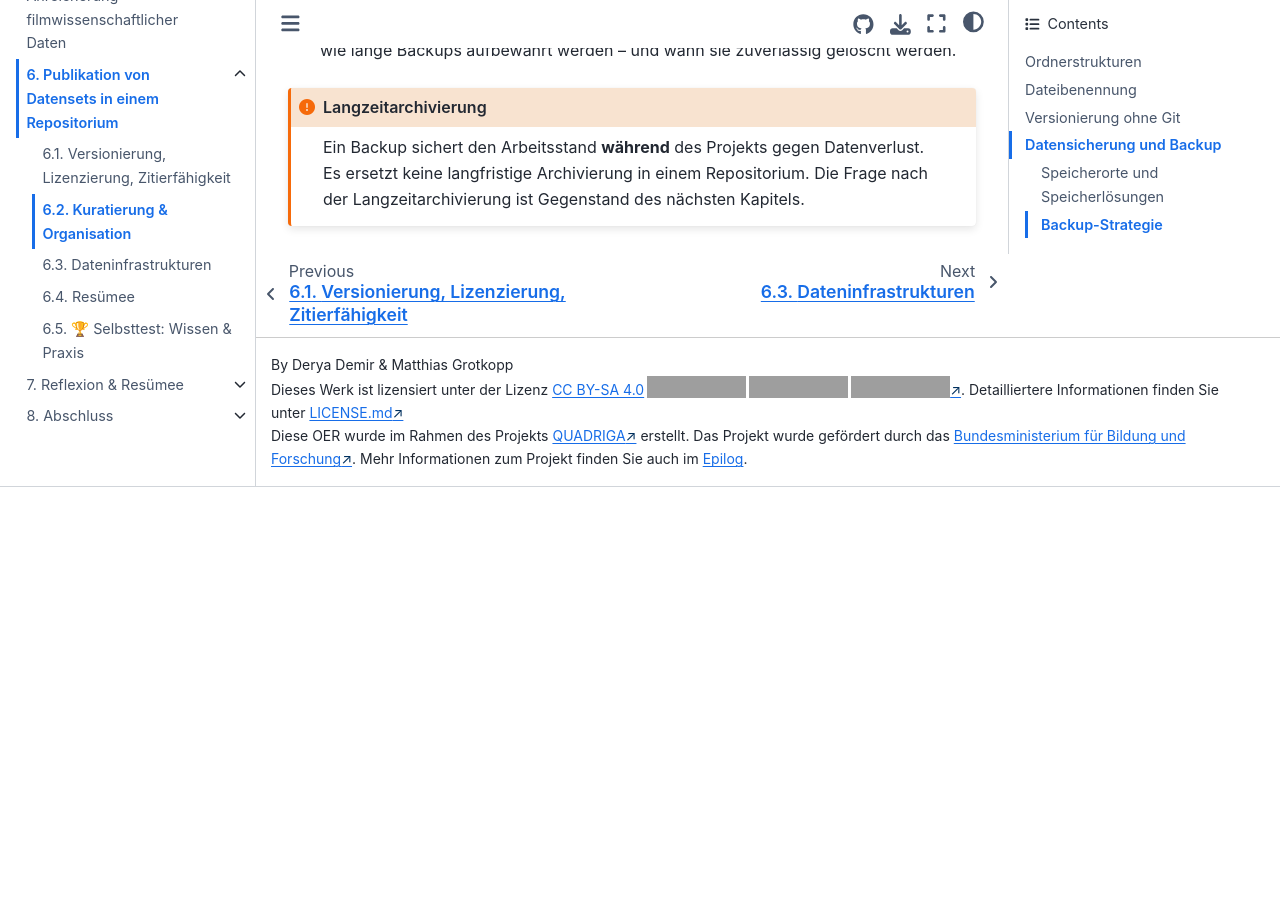
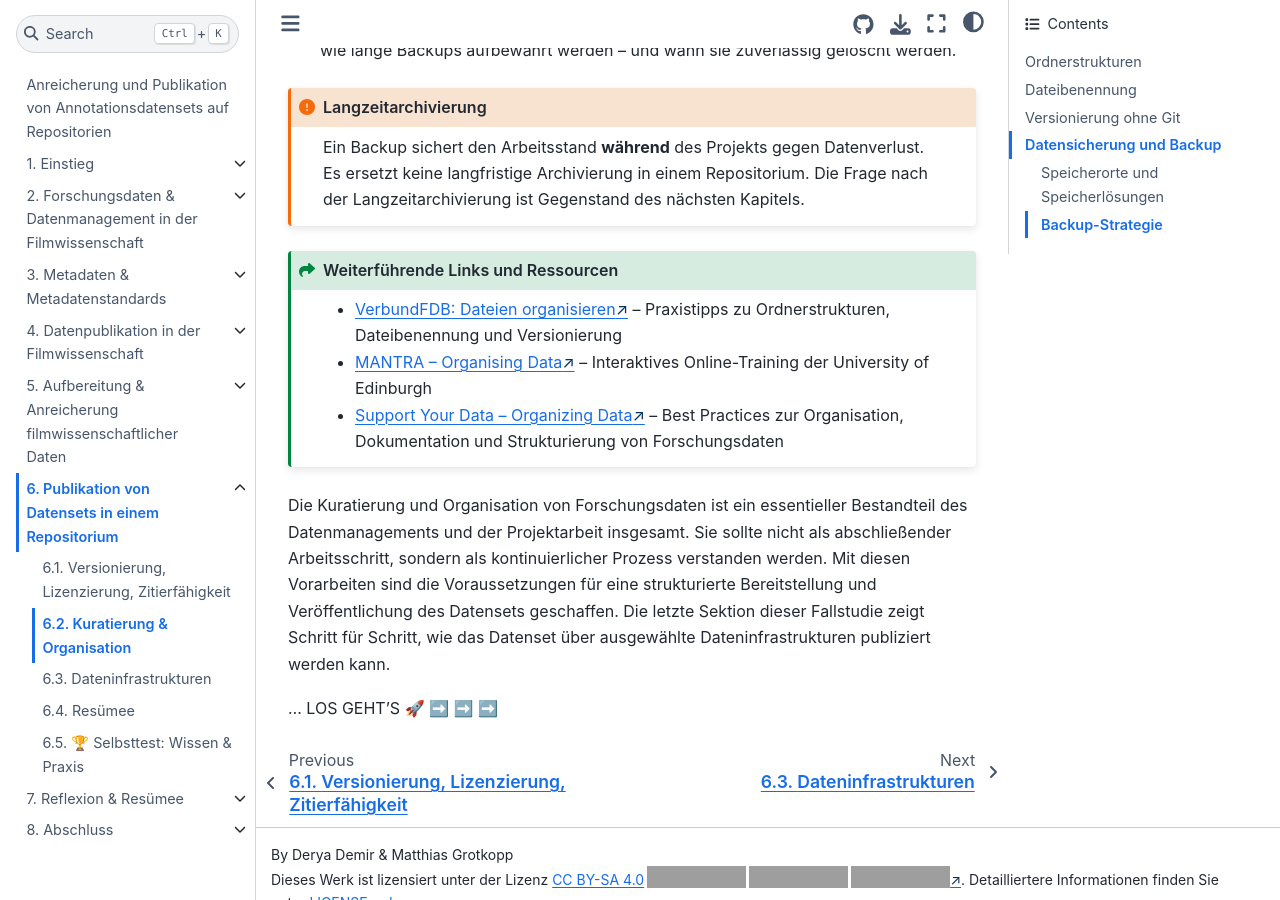
Before and after one commit to lam1aa/Bewegtes-Bild-Fallstudie-3, a Jupyter Book: the page built from 06_publikation_repositorien/kuratierung_organisation.md, in a window 1280 px wide and 900 px high, scrolled down 7351 px. Built offline with Jupyter Book 1.0.4 settings and Sphinx 7.4.7 and the Sphinx Book theme 1.1.4, drawn with Linux system fonts in a browser that asks for light colours; before the commit the page ends 7838 px from its top, so only the background shows below that; grey boxes are pictures that could not be loaded.

Commit message:
docs: add seealso admonition and closing sentence

````diff
--- a/06_publikation_repositorien/kuratierung_organisation.md
+++ b/06_publikation_repositorien/kuratierung_organisation.md
@@ -271,3 +271,14 @@ Darüber hinaus sollten folgende Maßnahmen ebenfalls mitbedacht werden:
 :class: important
 Ein Backup sichert den Arbeitsstand **während** des Projekts gegen Datenverlust. Es ersetzt keine langfristige Archivierung in einem Repositorium. Die Frage nach der Langzeitarchivierung ist Gegenstand des nächsten Kapitels.
 ```
+
+```{admonition} Weiterführende Links und Ressourcen
+:class: seealso
+* <a href="https://www.forschungsdaten-bildung.de/datenmanagement/organisieren/dateien-organisieren/" class="external-link" target="_blank">VerbundFDB: Dateien organisieren</a> – Praxistipps zu Ordnerstrukturen, Dateibenennung und Versionierung
+* <a href="https://mantra.ed.ac.uk/organisingdata/" class="external-link" target="_blank">MANTRA – Organising Data</a> – Interaktives Online-Training der University of Edinburgh
+* <a href="https://researchdata.org/organizing-data/" class="external-link" target="_blank">Support Your Data – Organizing Data</a> – Best Practices zur Organisation, Dokumentation und Strukturierung von Forschungsdaten
+```
+
+Die Kuratierung und Organisation von Forschungsdaten ist ein essentieller Bestandteil des Datenmanagements und der Projektarbeit insgesamt. Sie sollte nicht als abschließender Arbeitsschritt, sondern als kontinuierlicher Prozess verstanden werden. Mit diesen Vorarbeiten sind die Voraussetzungen für eine strukturierte Bereitstellung und Veröffentlichung des Datensets geschaffen. Die letzte Sektion dieser Fallstudie zeigt Schritt für Schritt, wie das Datenset über ausgewählte Dateninfrastrukturen publiziert werden kann.
+
+... LOS GEHT'S 🚀 ➡️ ➡️ ➡️
````
